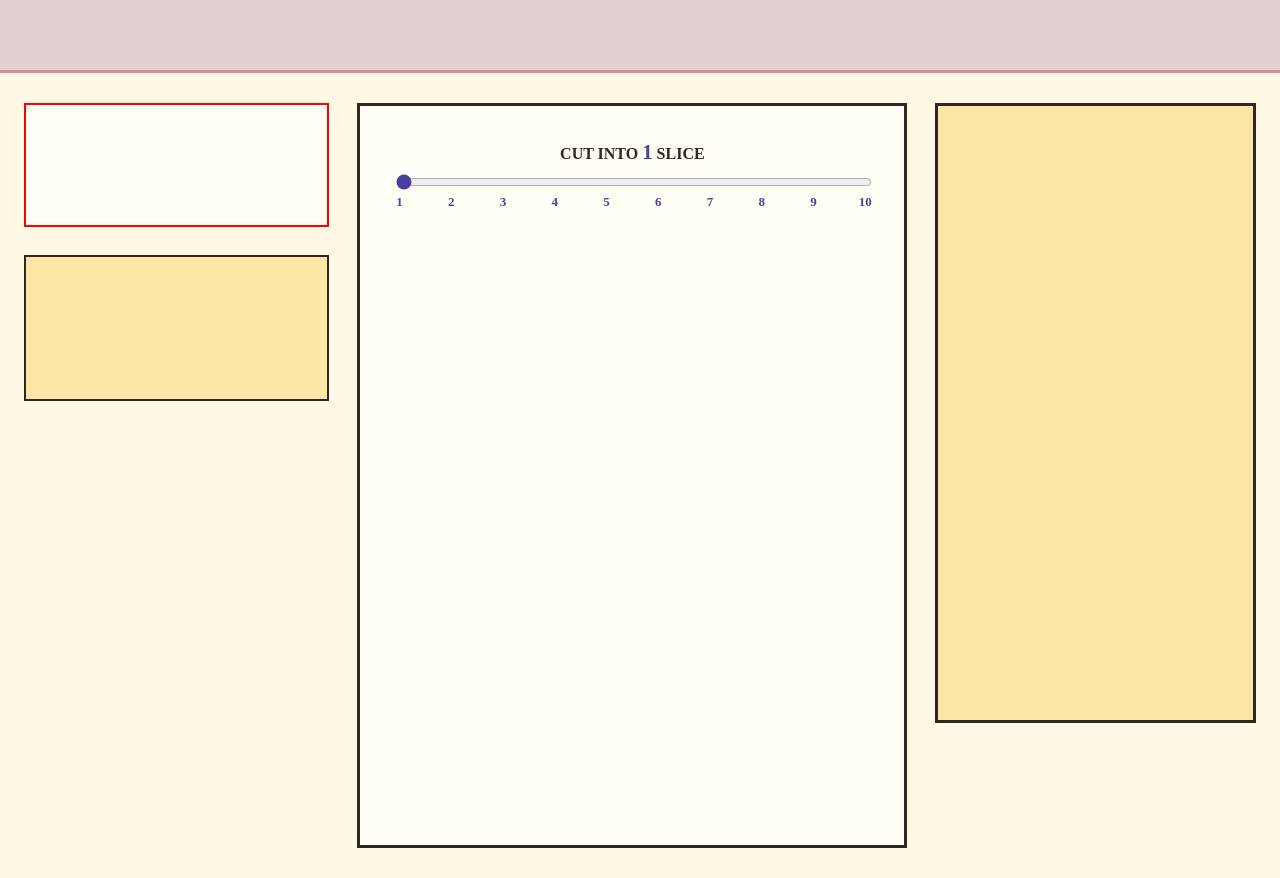
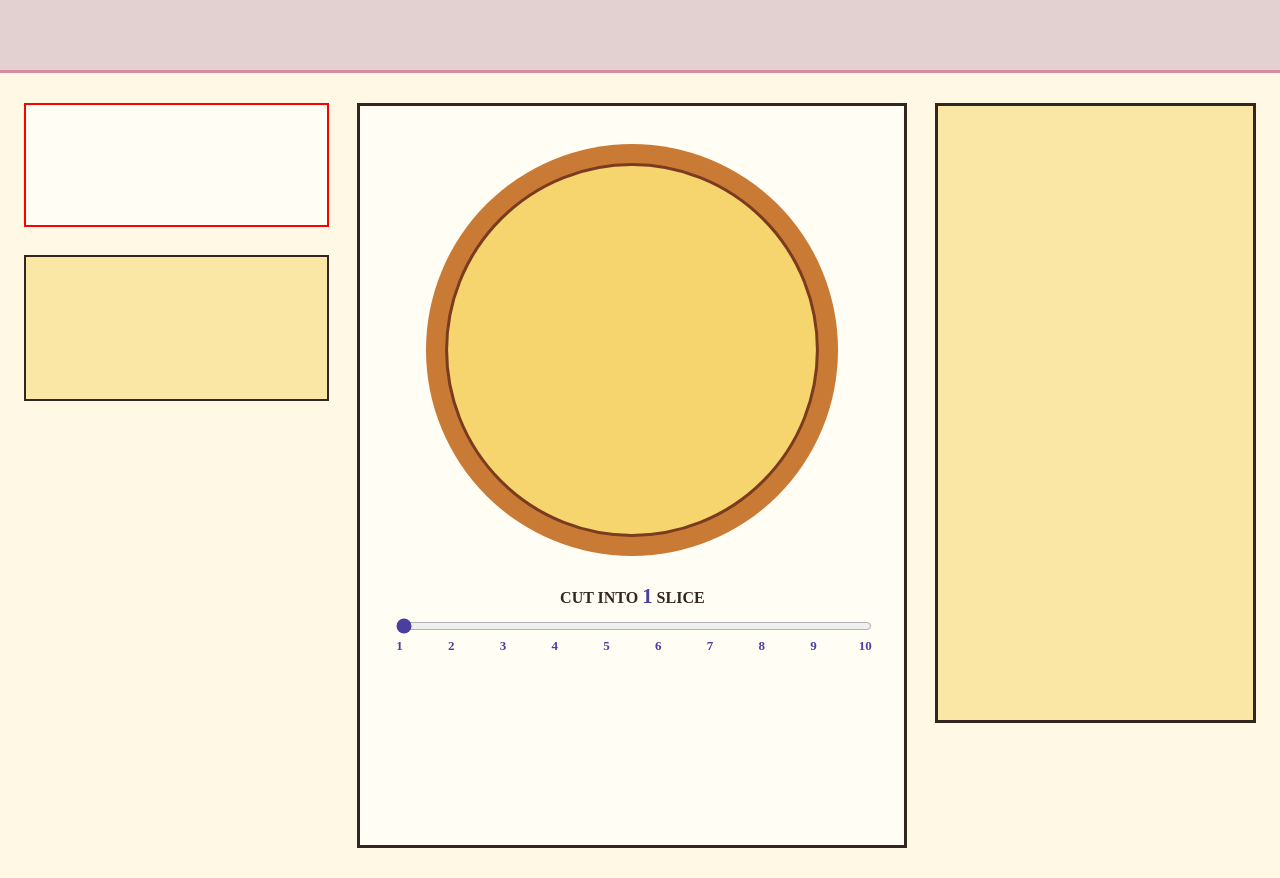
Before and after one commit to varshini-gurushankar/team-19-pizzagame, a website built with Vite: page game.html in a window 1280 px wide. Built offline with nearby package versions, Linux system fonts and the light colour scheme.

Commit message:
Added pizza drawing in konva and added logic which receives the input from the slider to change the amount of slices on the pizza

```diff
--- a/game.html
+++ b/game.html
@@ -108,6 +108,13 @@
       justify-content: center;
     }
 
+    /* konva pizza */
+    #pizza-container {
+      display: flex;
+      justify-content: center;
+      margin-bottom: 24px;
+    }
+
   </style>
 </head>
 <body>
@@ -122,7 +129,6 @@
     <section class="pizza-panel">
 
         <div id="pizza-container"></div>
-        <!-- placeholder for konva pizza -->
 
         <!-- slice control area -->
         <div class="slice-control">
--- a/package.json
+++ b/package.json
@@ -22,5 +22,8 @@
     "@types/node": "^26.6.5",
     "typescript": "^7.0.2",
     "vite": "^8.3.5"
+  },
+  "dependencies": {
+    "konva": "^10.9.0"
   }
 }
--- a/src/pizzaAssembly.ts
+++ b/src/pizzaAssembly.ts
@@ -1,3 +1,4 @@
+import { createPizza } from "./pizzaDrawing";
 
 export function setupSliceSlider(onChange: (slices: number) => void): void {
 
@@ -35,4 +36,14 @@ export function setupSliceSlider(onChange: (slices: number) => void): void {
     update();
     }
 
-setupSliceSlider((slices) => console.log("Slices:", slices));
+// create pizza
+const pizza = createPizza("pizza-container");
+
+// calls setupSliceSlider which takes the amount of slices as parameter
+setupSliceSlider(function(slices) {
+    //if pizza object exists
+    if (pizza) {
+        // draw this amount of slices
+        pizza.setSlices(slices);
+    }
+});
--- /dev/null
+++ b/src/pizzaDrawing.ts
@@ -0,0 +1,93 @@
+import Konva from "konva";
+
+// pick colors
+const CRUST_COLOR = "#c97b36";
+const CHEESE_COLOR = "#f7d56e";
+const CUT_COLOR = "#7a3b1f";
+
+// pizza max_size in px, cheese ratio multiplier leaves the rest for the crust
+const MAX_SIZE = 420;
+const CHEESE_RATIO = 0.9;
+
+//create pizza interface usable in other files promises setSlices function
+export interface Pizza {
+    setSlices(slices: number): void;
+}
+
+//function that makes pizza, takes html element, returns null
+export function createPizza(containerId: string): Pizza | null {
+    //finds html container
+    const container = document.getElementById(containerId);
+
+    //makes sure if container even exists to prevent drawing in nonexistent container
+    if (!container) {
+        console.error(`Pizza container "${containerId}" not found`);
+        return null;
+    }
+
+    // makes sure pizza isn't too big and scales to size of container
+    const size = Math.min(container.clientWidth, MAX_SIZE);
+
+    //finds center of container
+    const center = size / 2;
+
+    // margin
+    const radius = size / 2 - 4;
+
+    // keep cheese outside of crust
+    const cheeseRadius = radius * CHEESE_RATIO;
+
+    //main drawing area
+    const stage = new Konva.Stage({ container: containerId, width: size, height: size });
+
+    //create layer
+    const layer = new Konva.Layer();
+    stage.add(layer);
+
+    // draw crust
+    layer.add(new Konva.Circle({ x: center, y: center, radius, fill: CRUST_COLOR }));
+
+    // draw slices using group of shapes (place origin of shapes at center)
+    const sliceGroup = new Konva.Group({ x: center, y: center });
+    layer.add(sliceGroup);
+
+    // function for making x slices
+    function setSlices(slices: number): void {
+        // delete old slices in the sliceGroup before making new ones
+        sliceGroup.destroyChildren();
+
+        // 1 slice = blank pizza
+        if (slices === 1) {
+            sliceGroup.add(new Konva.Circle({
+                radius: cheeseRadius,
+                fill: CHEESE_COLOR,
+                stroke: CUT_COLOR,
+                strokeWidth: 3,
+            }));
+            return;
+        }
+
+        // each slice should be equal, so 360/slices for correct slice angles
+        const angle = 360 / slices;
+
+        for (let i = 0; i < slices; i++) {
+            sliceGroup.add(new Konva.Wedge({
+                // slice goes to crust
+                radius: cheeseRadius,
+                angle,
+                // -90 offset so that first wedge begins at top of circle then rotates starting from this position instead
+                rotation: i * angle - 90,
+
+                // colors of slices
+                fill: CHEESE_COLOR,
+                stroke: CUT_COLOR,
+                strokeWidth: 3,
+            }));
+        }
+    }
+
+    //returns pizza object with setSlices function so that createPizza can use it
+    return {
+        setSlices: setSlices
+    };
+}
```
Also changed, not shown: 1 other file.
